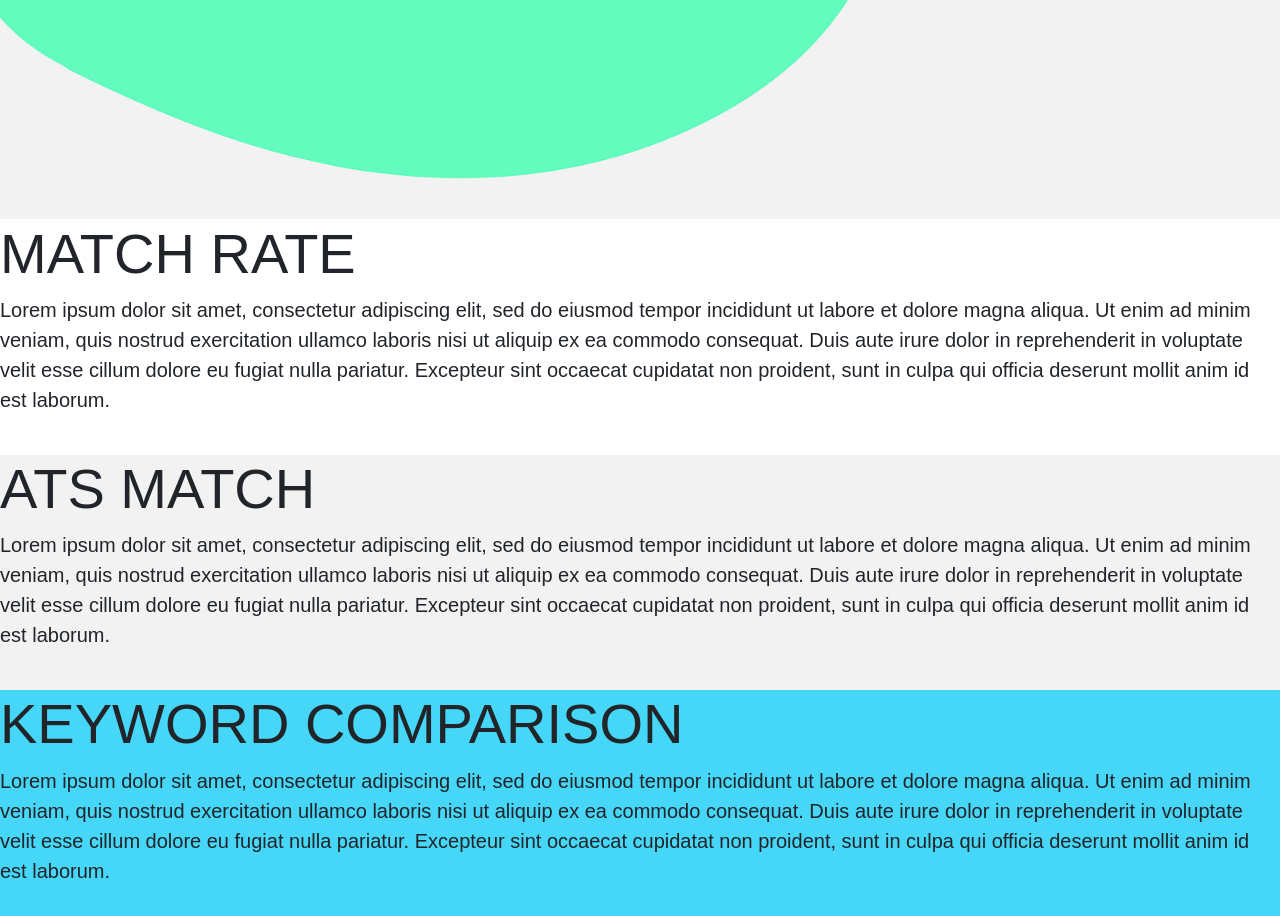
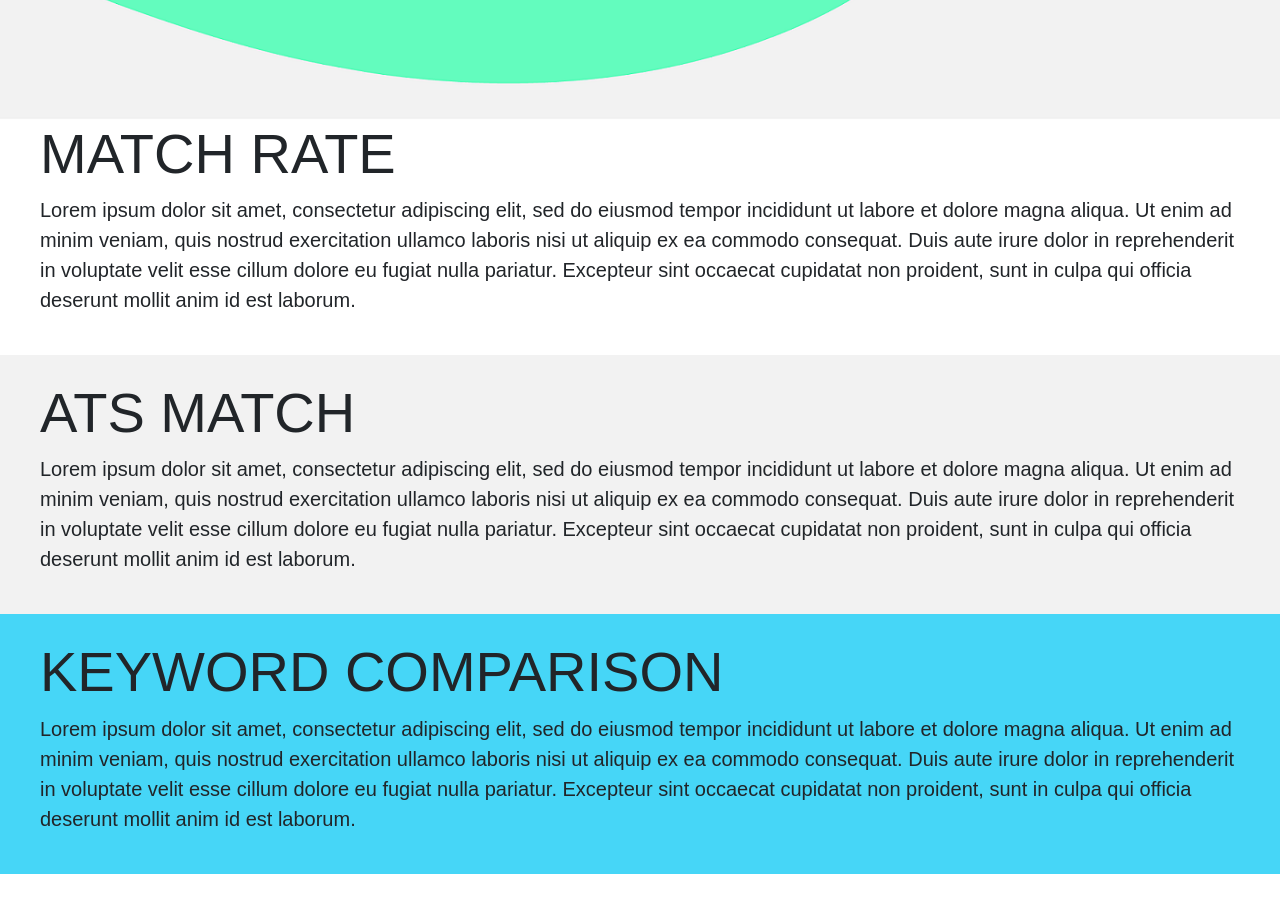
Before and after one commit to yocodigo/ResuMatch, a React (Create React App) app: page / in a window 1280 px wide. Shown: the part 580-1496 px from the top of the page. After the commit the page ends 1454 px from the top, so only its background shows below. Built offline with nearby package versions, Linux system fonts and the light colour scheme; the HTML template or start-up script is replaced by a standard one.

Commit message:
alignment edits

```diff
--- a/src/components/Header.js
+++ b/src/components/Header.js
@@ -19,8 +19,4 @@
   }
 }
 
-// function mapStateToProps({ auth }) {
-//   return { auth };
-// }
-
 export default Header;
--- a/src/components/ats/ats.js
+++ b/src/components/ats/ats.js
@@ -3,9 +3,9 @@
 
 const Ats = props => (
   <div style={{background: '#F2F2F2'}}>
-    <h1 className="display-4 indigo-text text-darken-4">ATS MATCH</h1>
-    <p className="lead indigo-text text-darken-4">Lorem ipsum dolor sit amet, consectetur adipiscing elit, sed do eiusmod tempor incididunt ut labore et dolore magna aliqua. Ut enim ad minim veniam, quis nostrud exercitation ullamco laboris nisi ut aliquip ex ea commodo consequat. Duis aute irure dolor in reprehenderit in voluptate velit esse cillum dolore eu fugiat nulla pariatur. Excepteur sint occaecat cupidatat non proident, sunt in culpa qui officia deserunt mollit anim id est laborum.</p>
-    <br/>
+  <br></br>
+    <h1 className="right-align display-4 indigo-text text-darken-4" style={{padding:"0px 40px 0px 40px"}}>ATS MATCH</h1>
+    <p className="right-align lead indigo-text text-darken-4" style={{padding:"0px 40px 40px 40px", marginBottom: '0px' }}>Lorem ipsum dolor sit amet, consectetur adipiscing elit, sed do eiusmod tempor incididunt ut labore et dolore magna aliqua. Ut enim ad minim veniam, quis nostrud exercitation ullamco laboris nisi ut aliquip ex ea commodo consequat. Duis aute irure dolor in reprehenderit in voluptate velit esse cillum dolore eu fugiat nulla pariatur. Excepteur sint occaecat cupidatat non proident, sunt in culpa qui officia deserunt mollit anim id est laborum.</p>
   </div>
 );
 
--- a/src/components/howitworks/howitworks.js
+++ b/src/components/howitworks/howitworks.js
@@ -2,8 +2,8 @@
 import Background from '../../images/bubbles.png';
 
 const HowItWorks = props => (
-  <section style={{backgroundImage: "url(" + Background + ")", backgroundSize: 'cover', width: '100%', height: '800px'}}>
-    <br></br><br></br><br></br><br></br><br></br><br></br><br></br><br></br><br></br><br></br><br></br><br></br>
+  <section style={{backgroundImage: "url(" + Background + ")", backgroundSize: 'cover', width: '100%', height: '700px'}}>
+    <br></br><br></br><br></br><br></br><br></br><br></br><br></br><br></br><br></br><br></br>
     <h1 className="center-align display-4 indigo-text text-darken-4">HOW IT WORKS</h1>
     <p className="center-align lead indigo-text text-darken-4">We calculate your match rate and let you know how to optimize your resume</p>
   </section>
--- a/src/components/keyword/keyword.js
+++ b/src/components/keyword/keyword.js
@@ -3,8 +3,9 @@
 
 const Keyword = props => (
   <div style={{background: '#46D6F7'}}>
-    <h1 className="display-4 indigo-text text-darken-4">KEYWORD COMPARISON</h1>
-    <p className="lead indigo-text text-darken-4">Lorem ipsum dolor sit amet, consectetur adipiscing elit, sed do eiusmod tempor incididunt ut labore et dolore magna aliqua. Ut enim ad minim veniam, quis nostrud exercitation ullamco laboris nisi ut aliquip ex ea commodo consequat. Duis aute irure dolor in reprehenderit in voluptate velit esse cillum dolore eu fugiat nulla pariatur. Excepteur sint occaecat cupidatat non proident, sunt in culpa qui officia deserunt mollit anim id est laborum.</p>
+  <br></br>
+    <h1 className="display-4 indigo-text text-darken-4" style={{padding:"0px 40px 0px 40px"}}>KEYWORD COMPARISON</h1>
+    <p className="lead indigo-text text-darken-4" style={{padding:"0px 40px 0px 40px"}}>Lorem ipsum dolor sit amet, consectetur adipiscing elit, sed do eiusmod tempor incididunt ut labore et dolore magna aliqua. Ut enim ad minim veniam, quis nostrud exercitation ullamco laboris nisi ut aliquip ex ea commodo consequat. Duis aute irure dolor in reprehenderit in voluptate velit esse cillum dolore eu fugiat nulla pariatur. Excepteur sint occaecat cupidatat non proident, sunt in culpa qui officia deserunt mollit anim id est laborum.</p>
     <br/>
   </div>
 );
--- a/src/components/matchrate/matchrate.js
+++ b/src/components/matchrate/matchrate.js
@@ -1,10 +1,14 @@
 import React from 'react';
 import Upload from '../form/upload';
 
+const styles = {
+  paddingLeft: '30px'
+}
+
 const MatchRate = props => (
   <div>
-    <h1 className="display-4 indigo-text text-darken-4">MATCH RATE</h1>
-    <p className="lead indigo-text text-darken-4">Lorem ipsum dolor sit amet, consectetur adipiscing elit, sed do eiusmod tempor incididunt ut labore et dolore magna aliqua. Ut enim ad minim veniam, quis nostrud exercitation ullamco laboris nisi ut aliquip ex ea commodo consequat. Duis aute irure dolor in reprehenderit in voluptate velit esse cillum dolore eu fugiat nulla pariatur. Excepteur sint occaecat cupidatat non proident, sunt in culpa qui officia deserunt mollit anim id est laborum.</p>
+    <h1 className="display-4 indigo-text text-darken-4" style={{padding:"0px 40px 0px 40px"}}>MATCH RATE</h1>
+    <p className="lead indigo-text text-darken-4" style={{padding:"0px 40px 0px 40px"}}>Lorem ipsum dolor sit amet, consectetur adipiscing elit, sed do eiusmod tempor incididunt ut labore et dolore magna aliqua. Ut enim ad minim veniam, quis nostrud exercitation ullamco laboris nisi ut aliquip ex ea commodo consequat. Duis aute irure dolor in reprehenderit in voluptate velit esse cillum dolore eu fugiat nulla pariatur. Excepteur sint occaecat cupidatat non proident, sunt in culpa qui officia deserunt mollit anim id est laborum.</p>
     <br/>
   </div>
 );
```
Also changed, not shown: src/images/bubbles.png.
